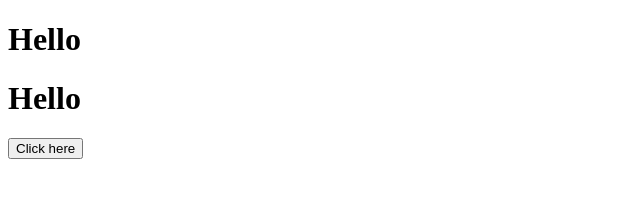
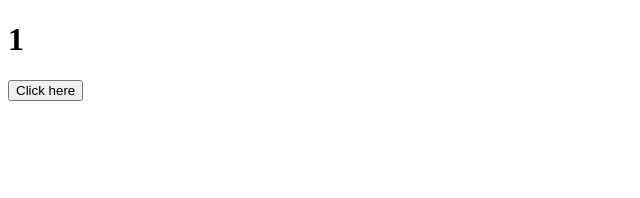
Before and after one commit to Jaber-git/beyond, a plain HTML site: page hello.html in a window 1280 px wide. Both pictures are taken after a click on the button "Click here". Shown: the whole page, without its empty margins (0-640 px from the left). Drawn offline with Linux system fonts and the light colour scheme.

Commit message:
This is counter

```diff
--- /dev/null
+++ b/counter.js
@@ -0,0 +1,7 @@
+let counter=0;
+
+function count() {
+counter++;
+document.querySelector("#counter").innerHTML=counter; //current value of counter=0 and it incrementing
+
+}
--- a/hello.html
+++ b/hello.html
@@ -2,14 +2,19 @@
 <html>
 <head>
 <title>Hello</title>
-<script src="hello.js"></script>
+<!--<script src="hello.js"></script>-->
+<script src="counter.js"></script>
 
 </head>
 <body>
-     <h1>Welcome</h1>
-     <h1>Welcome again</h1>
-     <button onclick="hello ()" >Click here</button>
+    <!-- hello.j-->
+    <!-- <h1>Welcome</h1>
+            <h1>Welcome again</h1>
+            <button onclick="hello ()" >Click here</button>
+    -->
 
+    <h1 id="counter">0</h1>
+    <button onclick="count()">Click here</button>
 
 
 </body>
--- a/hello.js
+++ b/hello.js
@@ -9,14 +9,14 @@
  // document.querySelector("h1").innerHTML="Welcome changed to hello";
 
 // }
- function hello (){
+ //function hello (){
 
             //get all the heading and it's an array and store array into headings
-            const headings =document.querySelectorAll("h1");
+   //         const headings =document.querySelectorAll("h1");
             // each one heading( 2 h1) loop through
-            for(const heading of headings){
-            heading.innerHTML="Hello";
+  //          for(const heading of headings){
+  //          heading.innerHTML="Hello";
 
-             }
-
-   }
+  //           }
+  //
+ //  }
```
Also changed, not shown: counter.html (added, +17 -0 lines), counter.htl.txt (added).
